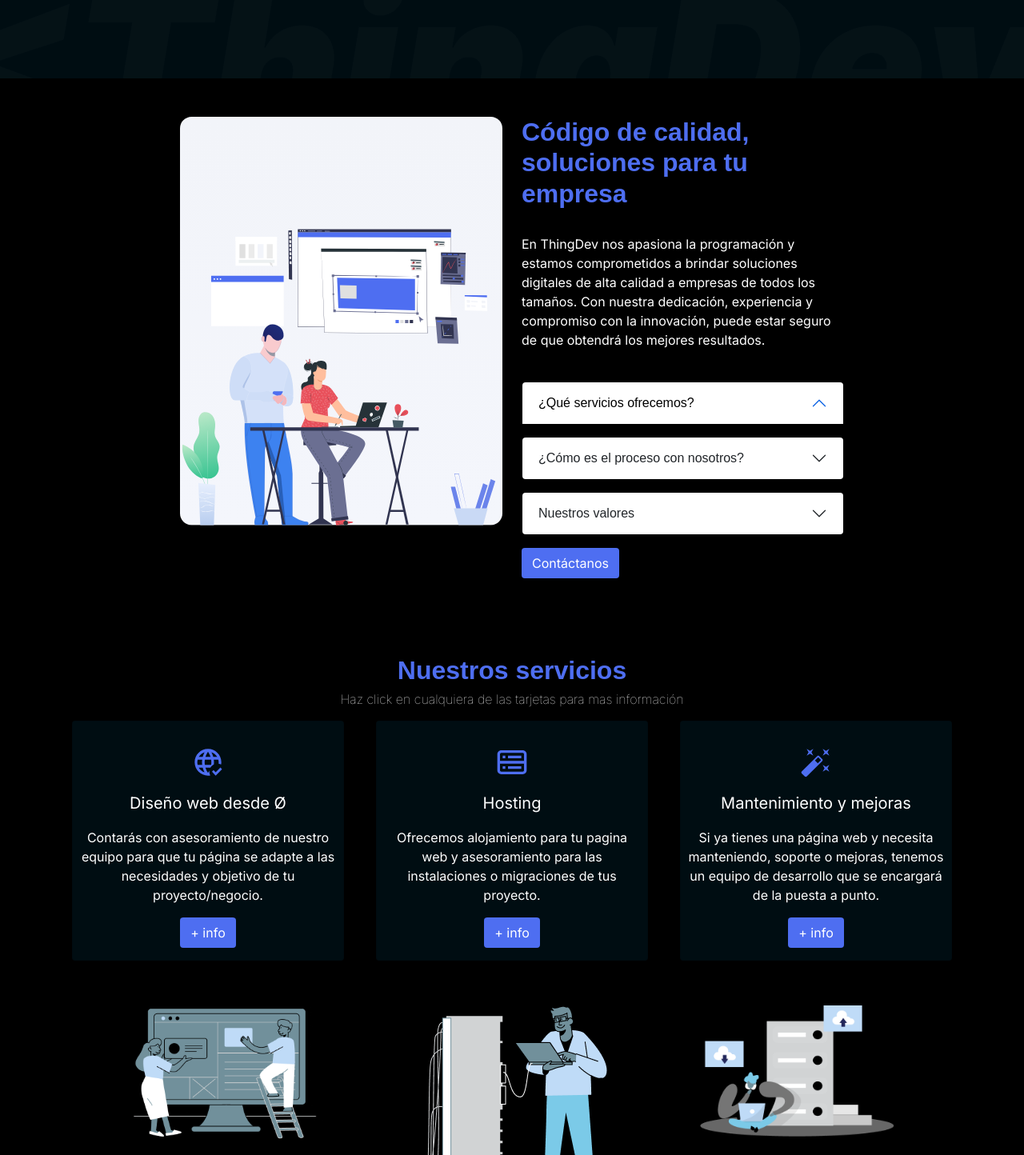
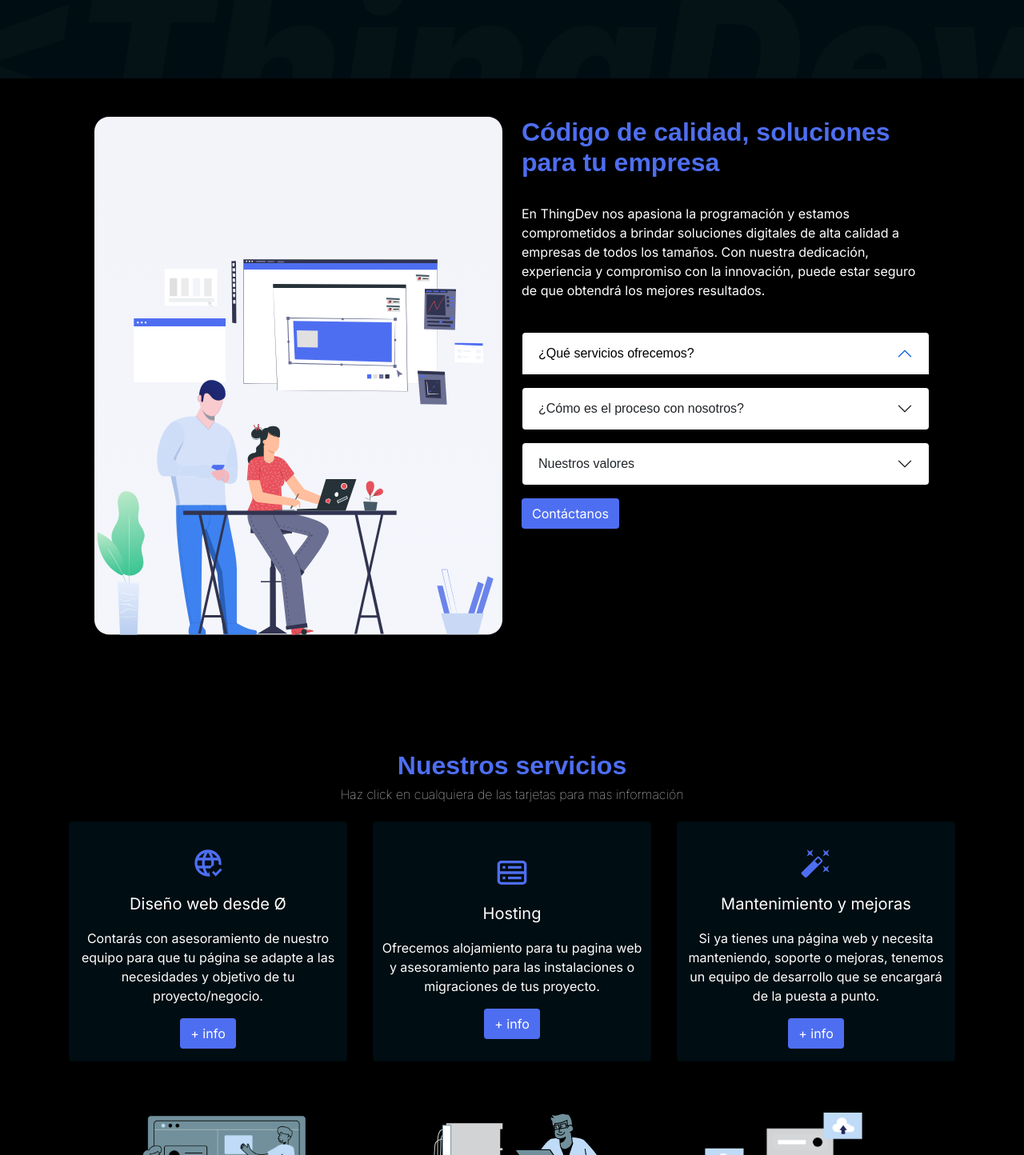
Before and after one commit to enzoaf99/thing-dev-old, a React (Vite) app: page / in a window 1280 px wide. Shown: the part 526-1970 px from the top of the page at 80% size. Built offline with nearby package versions, Linux system fonts and the light colour scheme.

Commit message:
Fixes servicies

```diff
--- a/src/elements/home/components/services.jsx
+++ b/src/elements/home/components/services.jsx
@@ -12,12 +12,12 @@ export function Services() {
     return (
         <section className="service-section bg-black" id="service">
             <Fade duration={2000}>
-                <div className="container-fluid pt-lg-5 pb-5 ">
+                <div className="container p-5">
                     <div className="row justify-content-center">
-                        <div class="col-4">
+                        <div class="col-lg-6 pb-5 ">
                             <img className="img-fluid" src={aboutimg} alt="about img" />
                         </div>
-                        <div class="col-4">
+                        <div class="col-lg-6">
                             <h1 className="fw-bolder fs-2 pb-4">Código de calidad, soluciones para tu empresa</h1>
                             <p className="text-white pb-4">En ThingDev nos apasiona la programación y estamos comprometidos a brindar soluciones digitales de alta calidad a empresas de todos los tamaños. Con nuestra dedicación, experiencia y compromiso con la innovación, puede estar seguro de que obtendrá los mejores resultados.</p>
                             <div className="accordion" id="accordionExample">
@@ -82,7 +82,7 @@ export function Services() {
             <Fade duration={2000}>
                 <div className="container">
                     <div className='row'>
-                        <div className="col">
+                    <div className="col-lg-4 p-5 p-lg-2">
                             <div className='card align-items-center justify-content-center text-center m-2 p-2'>
                                 <img className="icon mt-3 mb-3" src={iconservicio1} alt="Diseño" />
                                 <p className="text-white fs-5">Diseño web desde Ø</p>
@@ -90,7 +90,7 @@ export function Services() {
                                 <a href="#" className="btn btn-pers">+ info</a>
                             </div>
                         </div>
-                        <div className="col">
+                        <div className="col-lg-4 p-5 p-lg-2">
                             <div className='card align-items-center justify-content-center text-center m-2 p-2'>
                                 <img className="icon mt-3 mb-3" src={iconservicio2} alt="Hosting" />
                                 <p className="text-white fs-5">Hosting</p>
@@ -98,7 +98,7 @@ export function Services() {
                                 <a href="#" className="btn btn-pers">+ info</a>
                             </div>
                         </div>
-                        <div className="col">
+                        <div className="col-lg-4 p-5 p-lg-2">
                             <div className='card align-items-center justify-content-center text-center m-2 p-2'>
                                 <img className="icon mt-3 mb-3" src={iconservicio3} alt="Mantenimiento" />
                                 <p className="text-white fs-5">Mantenimiento y mejoras</p>
```
